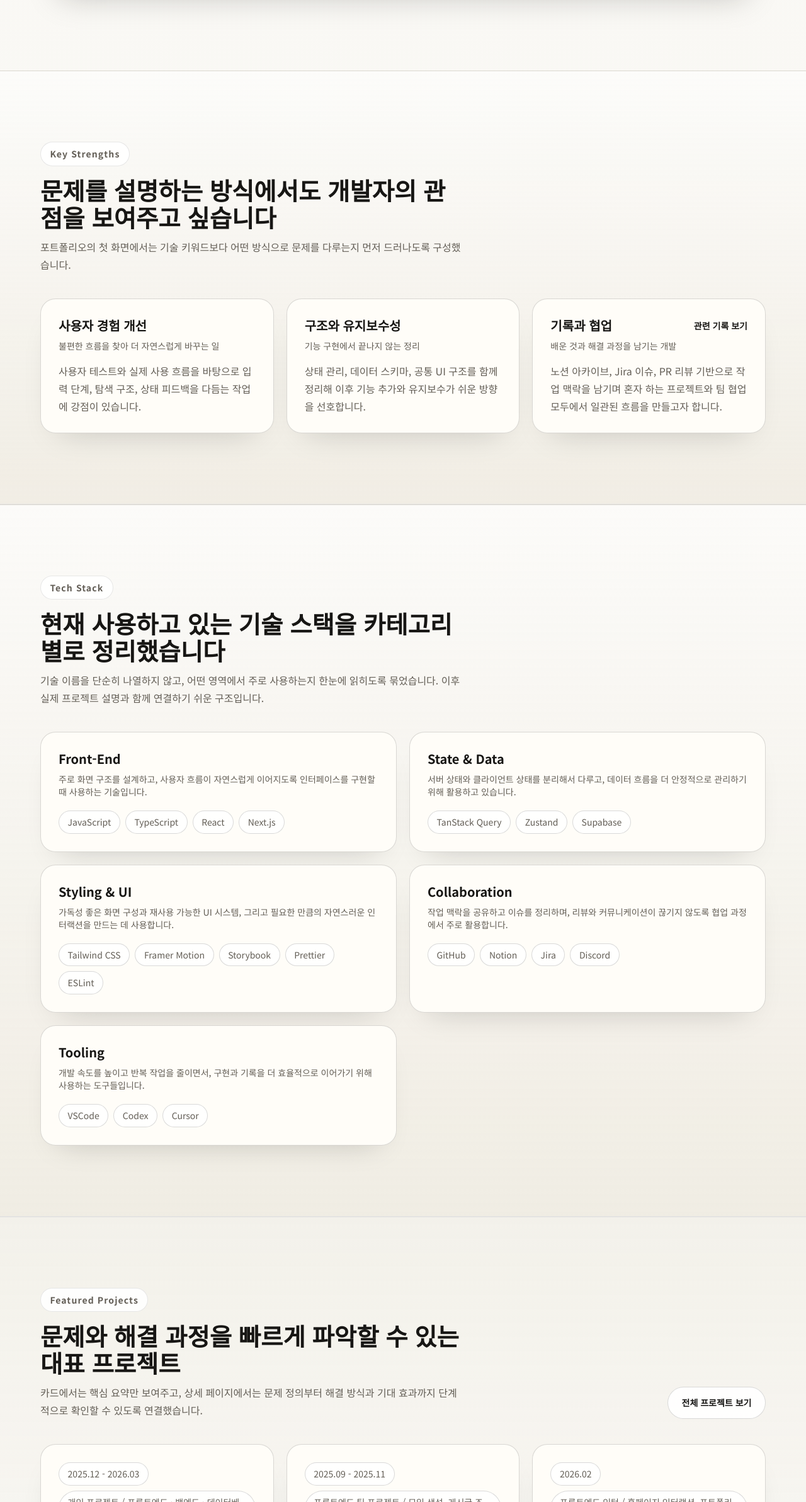
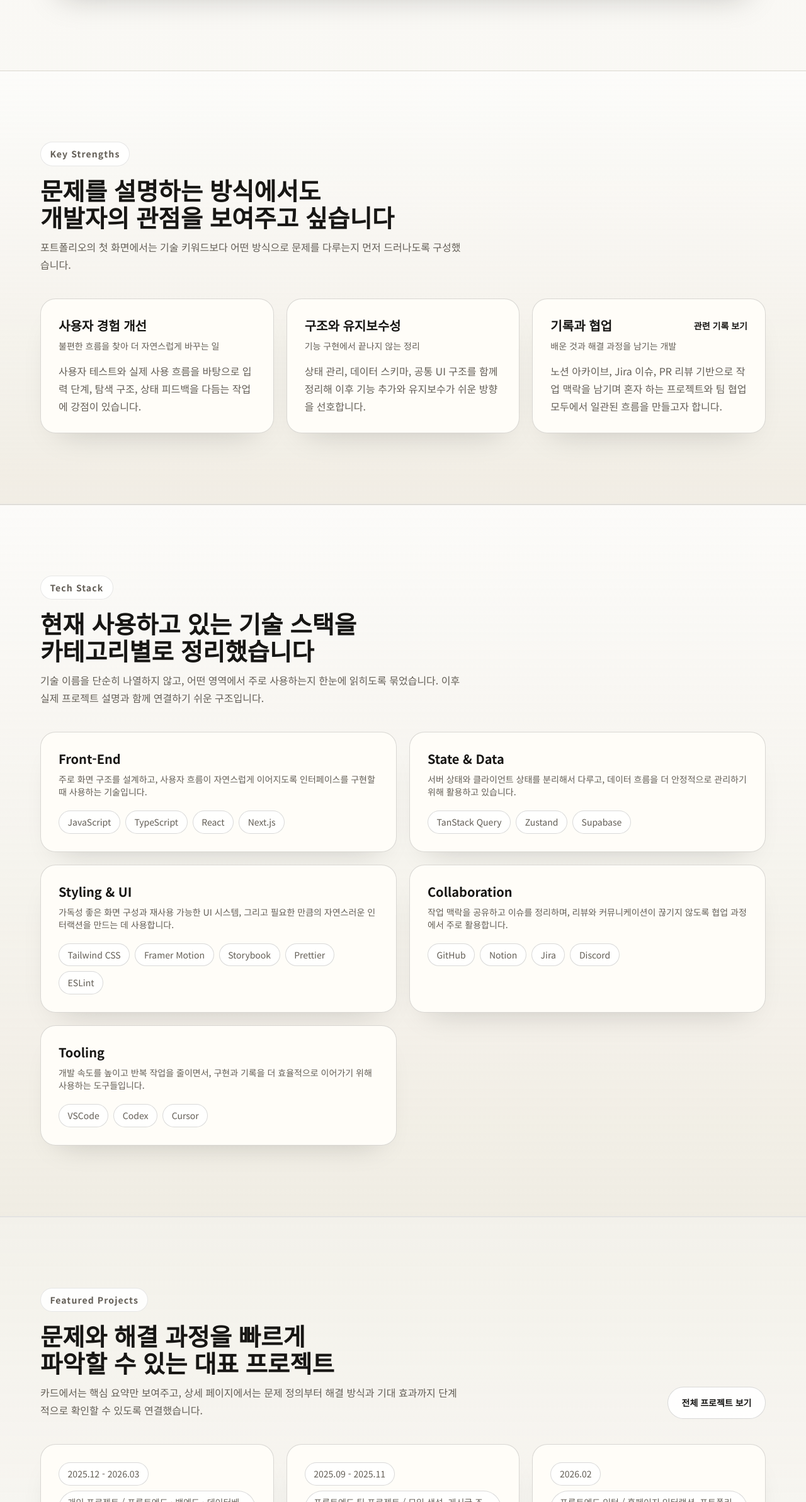
Before and after one commit to SeungMin-Baek98/portfolio, a Next.js app: page / in a window 1280 px wide. Shown: the part 701-3086 px from the top of the page at 63% size. Built offline with nearby package versions, Linux system fonts and the light colour scheme.

Commit message:
✏️ 제목에 줄 바꿈 추가 및 UI 개선

```diff
--- a/components/home/featured-projects-section.tsx
+++ b/components/home/featured-projects-section.tsx
@@ -15,7 +15,7 @@ export function FeaturedProjectsSection() {
 					<div className="flex flex-col gap-6 lg:flex-row lg:items-end lg:justify-between">
 						<SectionHeading
 							eyebrow="Featured Projects"
-							title="문제와 해결 과정을 빠르게 파악할 수 있는 대표 프로젝트"
+							title={`문제와 해결 과정을 빠르게\n파악할 수 있는 대표 프로젝트`}
 							description="카드에서는 핵심 요약만 보여주고, 상세 페이지에서는 문제 정의부터 해결 방식과 기대 효과까지 단계적으로 확인할 수 있도록 연결했습니다."
 						/>
 						<FadeIn delay={0.08}>
--- a/components/home/key-strengths-section.tsx
+++ b/components/home/key-strengths-section.tsx
@@ -10,7 +10,7 @@ export function KeyStrengthsSection() {
 				<div className="space-y-10">
 					<SectionHeading
 						eyebrow="Key Strengths"
-						title="문제를 설명하는 방식에서도 개발자의 관점을 보여주고 싶습니다"
+						title={`문제를 설명하는 방식에서도\n개발자의 관점을 보여주고 싶습니다`}
 						description="포트폴리오의 첫 화면에서는 기술 키워드보다 어떤 방식으로 문제를 다루는지 먼저 드러나도록 구성했습니다."
 					/>
 
--- a/components/home/tech-stack-section.tsx
+++ b/components/home/tech-stack-section.tsx
@@ -10,7 +10,7 @@ export function TechStackSection() {
 				<div className="space-y-10">
 					<SectionHeading
 						eyebrow="Tech Stack"
-						title="현재 사용하고 있는 기술 스택을 카테고리별로 정리했습니다"
+						title={`현재 사용하고 있는 기술 스택을\n카테고리별로 정리했습니다`}
 						description="기술 이름을 단순히 나열하지 않고, 어떤 영역에서 주로 사용하는지 한눈에 읽히도록 묶었습니다. 이후 실제 프로젝트 설명과 함께 연결하기 쉬운 구조입니다."
 					/>
 
--- a/components/ui/section-heading.tsx
+++ b/components/ui/section-heading.tsx
@@ -16,7 +16,9 @@ export function SectionHeading({
 			<div className="space-y-4">
 				<span className="eyebrow">{eyebrow}</span>
 				<div className="space-y-3">
-					<h2 className="text-heading text-text-main font-semibold">{title}</h2>
+					<h2 className="text-heading text-text-main font-semibold whitespace-pre-line">
+						{title}
+					</h2>
 					<p className="text-body text-text-subtle">{description}</p>
 				</div>
 			</div>
```
